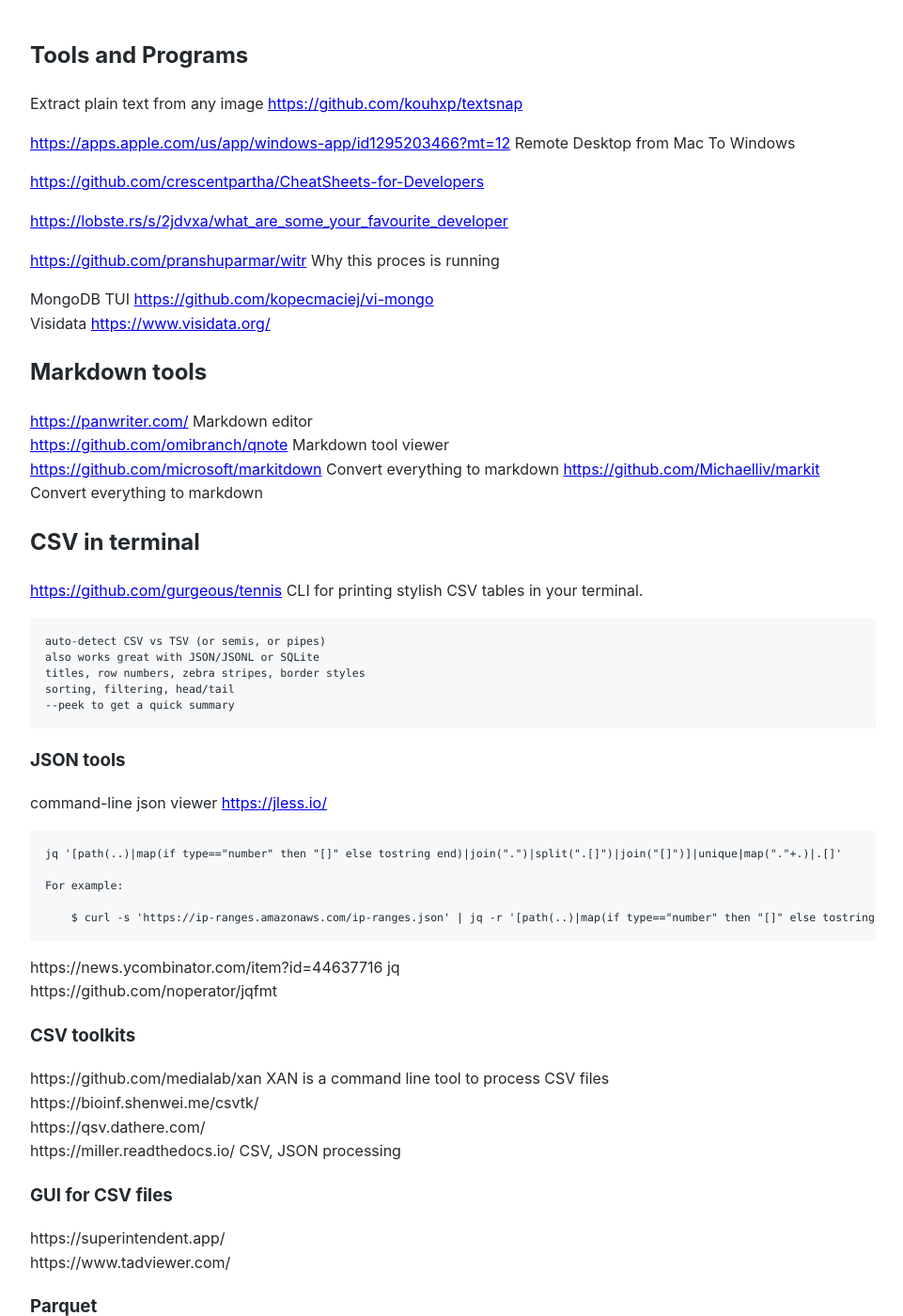
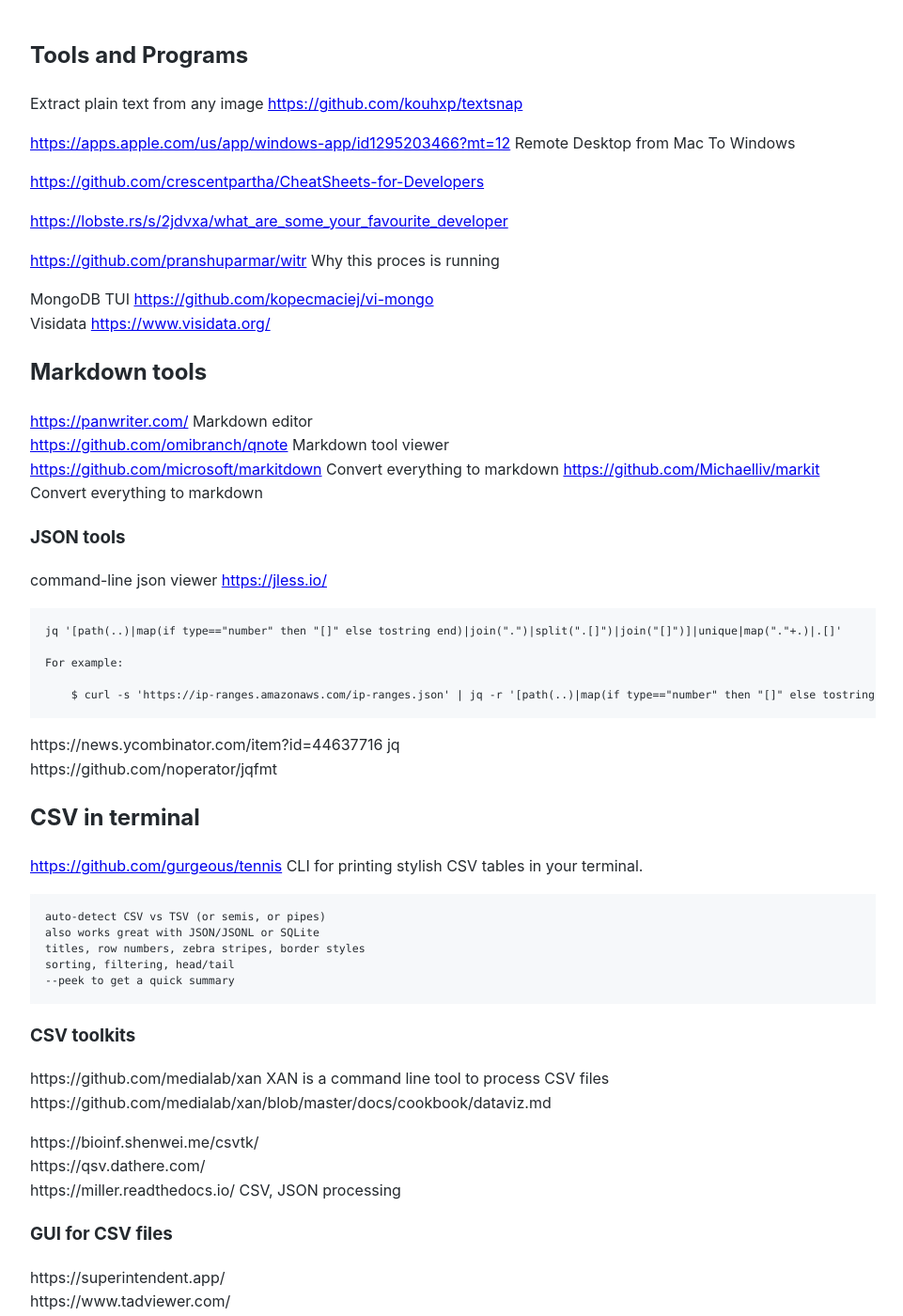
Before and after one commit to Michael-Lubinsky/michael-lubinsky.github.com, a Jekyll site: the page built from linux/programs.md, in a window 1280 px wide and 1400 px high. Shown: the whole window at 94% size, without its empty margins (158-1119 px from the left). Built offline with Jekyll 4.4.1, drawn with Linux system fonts in a browser that asks for light colours; our own code applies the rules of GitHub Pages for plain Markdown files; some of the changed lines change nothing that is shown.

Commit message:
Update programs.md

````diff
--- a/linux/programs.md
+++ b/linux/programs.md
@@ -21,16 +21,7 @@
 <https://github.com/microsoft/markitdown> Convert everything to markdown
 <https://github.com/Michaelliv/markit> Convert everything to markdown
 
-## CSV in terminal
 
-<https://github.com/gurgeous/tennis>  CLI for printing stylish CSV tables in your terminal.
-```
-auto-detect CSV vs TSV (or semis, or pipes)
-also works great with JSON/JSONL or SQLite
-titles, row numbers, zebra stripes, border styles
-sorting, filtering, head/tail
---peek to get a quick summary
-```
 
 ### JSON tools
 command-line json viewer <https://jless.io/>
@@ -45,8 +36,22 @@
 https://news.ycombinator.com/item?id=44637716  jq
 https://github.com/noperator/jqfmt
 
+## CSV in terminal
+
+<https://github.com/gurgeous/tennis>  CLI for printing stylish CSV tables in your terminal.
+```
+auto-detect CSV vs TSV (or semis, or pipes)
+also works great with JSON/JSONL or SQLite
+titles, row numbers, zebra stripes, border styles
+sorting, filtering, head/tail
+--peek to get a quick summary
+```
+
+
 ### CSV toolkits
 https://github.com/medialab/xan   XAN is a command line tool to process CSV files
+https://github.com/medialab/xan/blob/master/docs/cookbook/dataviz.md
+
 https://bioinf.shenwei.me/csvtk/
 https://qsv.dathere.com/
 https://miller.readthedocs.io/  CSV, JSON processing
````
